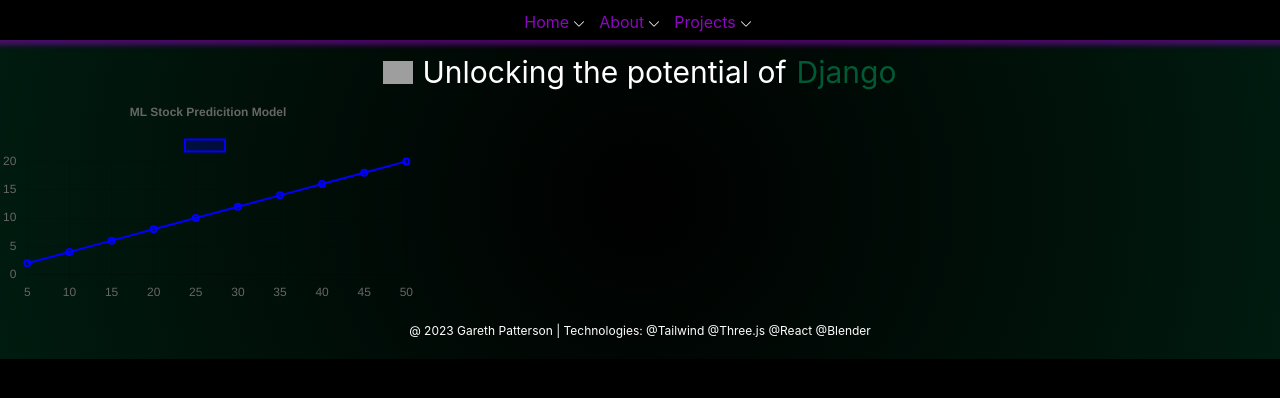
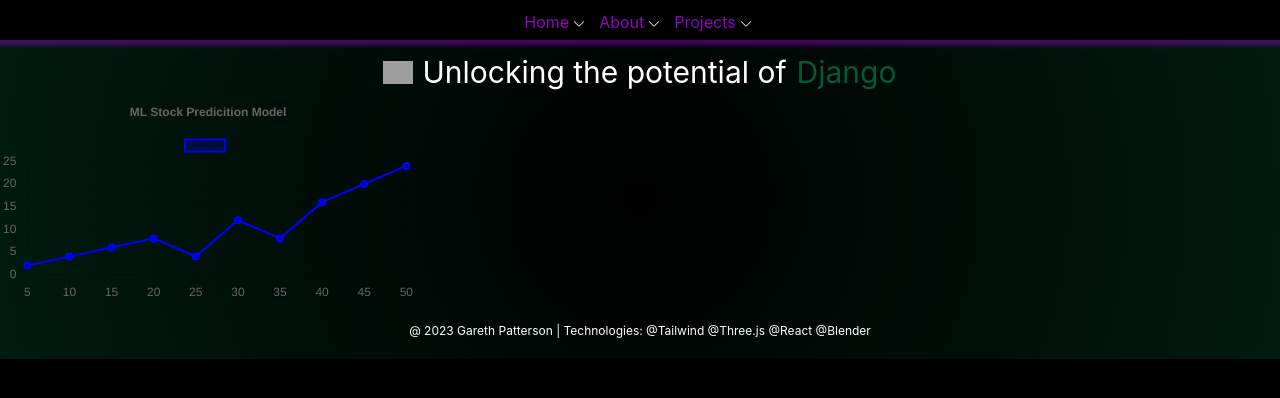
Before and after one commit to patteg21/websiteV3, a React (Create React App) app in the folder websitev3/: page /about in a window 1280 px wide. Shown: the top 398 px of the page. Built offline with nearby package versions, Linux system fonts and the light colour scheme; grey boxes are pictures that could not be loaded.

Commit message:
changed data

```diff
--- a/websitev3/src/About/About.js
+++ b/websitev3/src/About/About.js
@@ -13,6 +13,9 @@
 import Footer from "../Footer";
 
 export default function About(){
+
+    const inputData = [2,4,6,8,4,12,8,16,20,24]
+
     const xValues = [5,10,15,20,25,30,35,40,45,50];
     const yValues = [2,4,6,8,10,12,14,16,18,20];
     const data = {
@@ -23,7 +26,7 @@
             backgroundColor: "rgba(0, 0, 255, 0.2)",
             borderColor: "rgba(0, 0, 255, 1)",
             borderWidth: 2,
-            data: yValues,
+            data: inputData,
         },
       ],
     };
```
